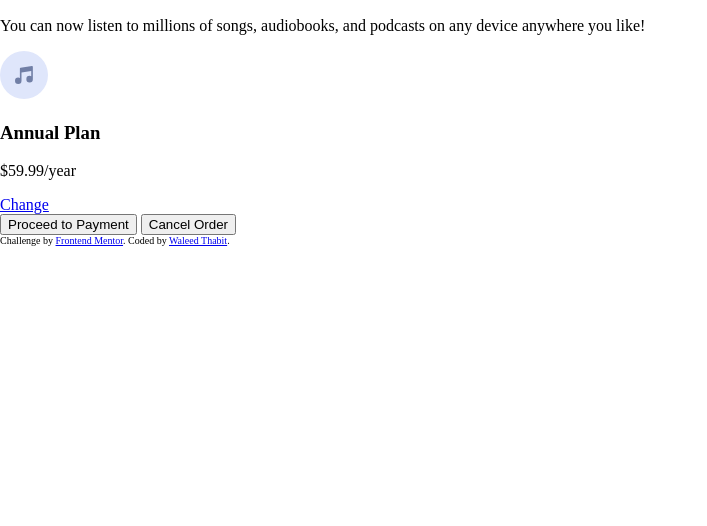
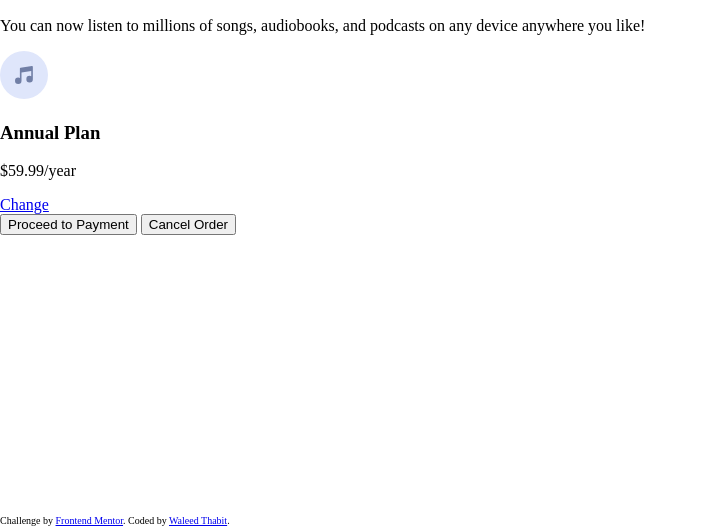
Before and after one commit to waleed-thabit/order-summary, a plain HTML site: page index.html in a window 1280 px wide. Shown: the part 274-800 px from the top of the page, without its empty margins (0-707 px from the left). Drawn offline with Linux system fonts and the light colour scheme.

Commit message:
feat: style macro layout

```diff
--- a/css/style.css
+++ b/css/style.css
@@ -14,6 +14,14 @@ body {
   margin: 0;
   padding: 0;
 }
+
+main {
+  min-height: 100vh;
+  display: grid;
+  grid-template-columns: 1fr;
+  grid-template-rows: 1fr auto;
+}
+
 footer {
   font-size: 10px;
 }
```
